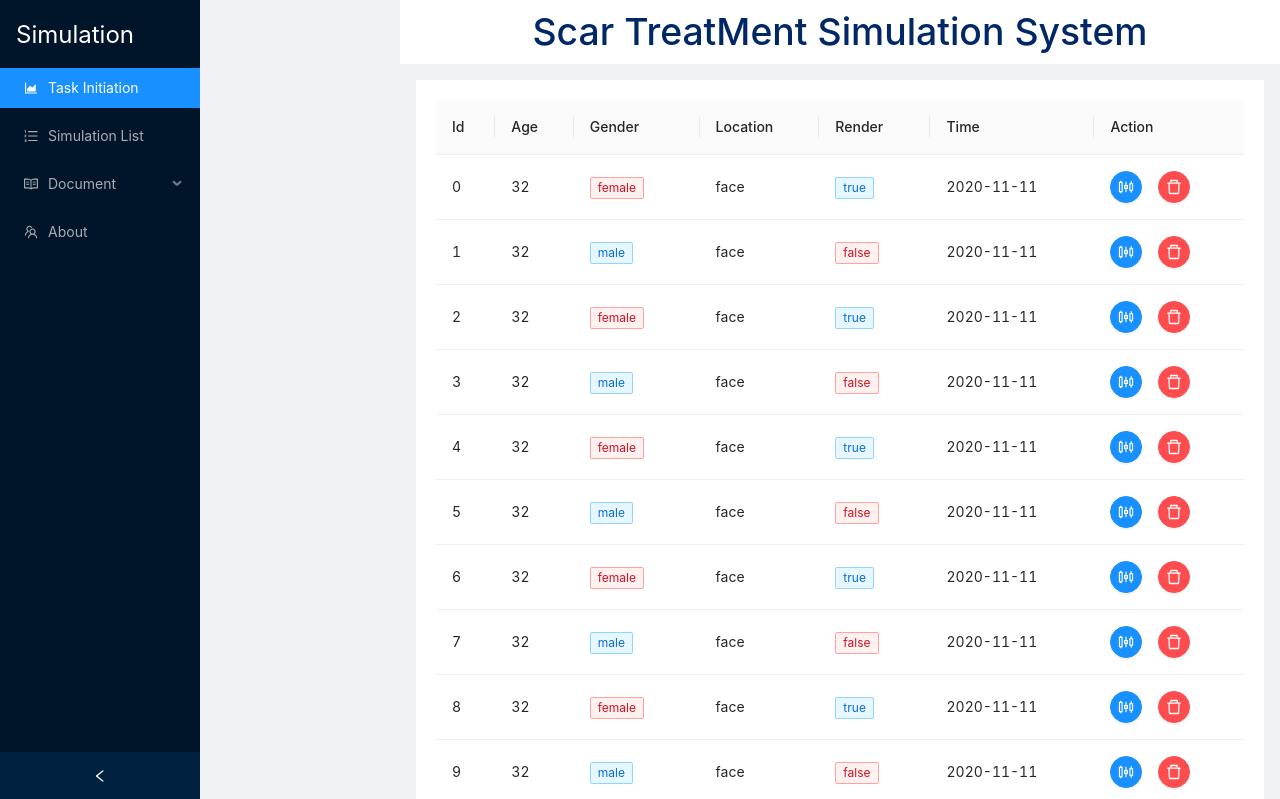
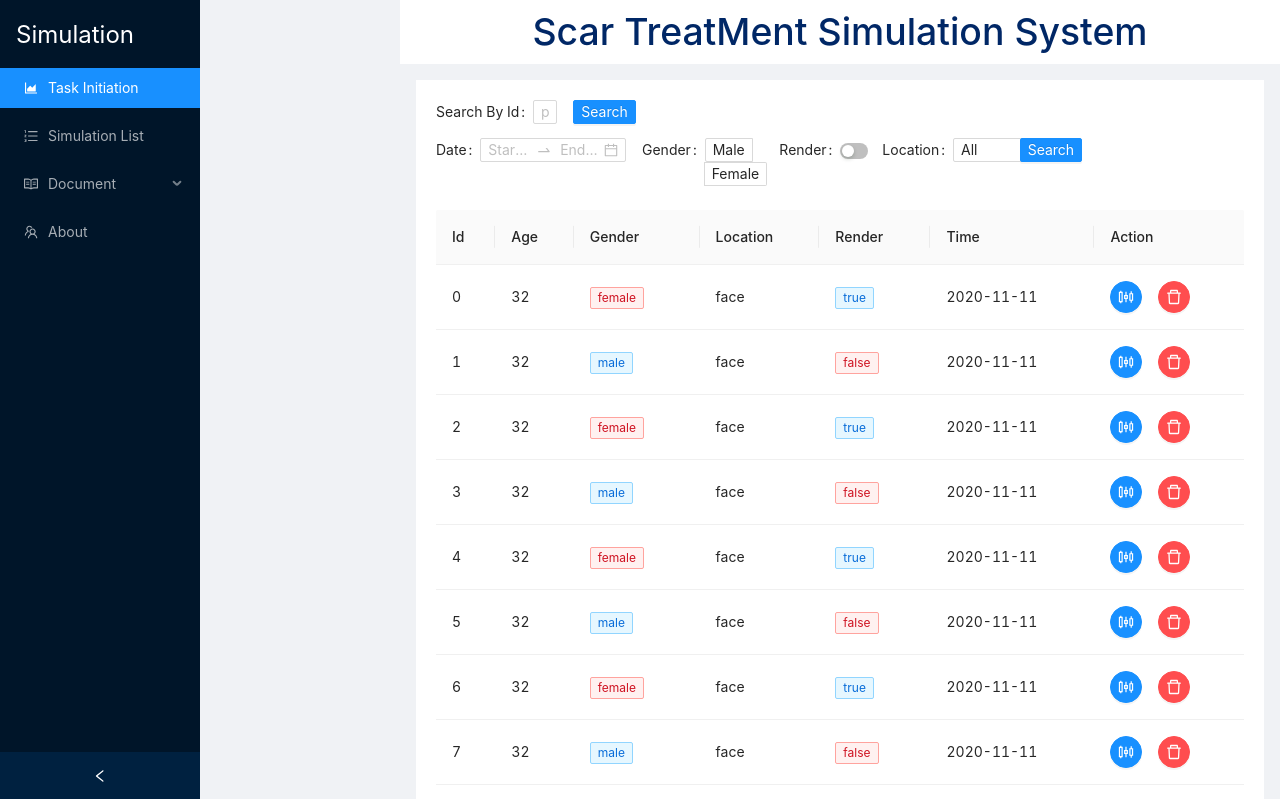
Before and after one commit to zhangzhao0907/simulation, a React (Create React App) app: page /#/simulations in a window 1280 px wide. Shown: the top 799 px of the page. Built offline with nearby package versions, Linux system fonts and the light colour scheme.

Commit message:
Add Search 1118

```diff
--- /dev/null
+++ b/src/Filter.js
@@ -0,0 +1,72 @@
+import { Form, DatePicker, Input, Button, Row, Col, Radio, Switch, Select } from 'antd';
+
+const { RangePicker } = DatePicker;
+const { Option } = Select;
+
+const rangeConfig = {
+    rules: [{ type: 'array', message: 'Please select time!' }],
+};
+
+const Fiter = () => {
+    const onFinish = fieldsValue => {
+
+    };
+
+    return (
+        <Form onFinish={onFinish} size='small'>
+            <Row gutter={[16, 0]}>
+                <Col span={4}>
+                    <Form.Item name={'id'} label="Search By Id">
+                        <Input placeholder="please enter the simulation id" />
+                    </Form.Item>
+                </Col>
+                <Col span={4}>
+                    <Form.Item>
+                        <Button type="primary">Search</Button>
+                    </Form.Item>
+                </Col>
+            </Row>
+            <Row gutter={[16, 0]} style={{ marginTop: "-10px" }}>
+                <Col span={6}>
+                    <Form.Item name="Date" label="Date" {...rangeConfig}>
+                        <RangePicker />
+                    </Form.Item>
+                </Col>
+                <Col span={4}>
+                    <Form.Item name="gender" label="Gender">
+                        <Radio.Group>
+                            <Radio.Button value="male">Male</Radio.Button>
+                            <Radio.Button value="female">Female</Radio.Button>
+                        </Radio.Group>
+                    </Form.Item>
+                </Col>
+                <Col span={3}>
+                    <Form.Item name="render" label="Render" valuePropName="checked">
+                        <Switch />
+                    </Form.Item>
+                </Col>
+
+                <Col span={4}>
+                    <Form.Item name="location" label="Location">
+                        <Select defaultValue="1" style={{ width: 100 }} loading>
+                            <Option value="1">All</Option>
+                            <Option value="2">Head</Option>
+                            <Option value="3">Face</Option>
+                            <Option value="4">Body</Option>
+                            <Option value="5">Hand</Option>
+                            <Option value="6">Foot</Option>
+                        </Select>
+                    </Form.Item>
+                </Col>
+
+                <Col span={3}>
+                    <Form.Item>
+                        <Button type="primary" htmlType="submit">Search</Button>
+                    </Form.Item>
+                </Col>
+            </Row>
+        </Form>
+    );
+};
+
+export default Fiter;
--- a/src/ResultData.js
+++ b/src/ResultData.js
@@ -1,6 +1,6 @@
 import './ResultData.css';
 import React from 'react';
-import { Statistic, Card, Row, Col, Image, Table } from 'antd';
+import { Statistic, Row, Col, Image, Table } from 'antd';
 import { input, output } from './Global.js';
 import { ExclamationCircleTwoTone, PieChartTwoTone, BoxPlotTwoTone, ExperimentTwoTone, StarTwoTone, SyncOutlined, FireOutlined
         ,BorderOutlined, NodeIndexOutlined, BugOutlined, LoginOutlined, DotChartOutlined, ThunderboltTwoTone} from '@ant-design/icons';
--- a/src/SimulationList.css
+++ b/src/SimulationList.css
@@ -1,7 +1,7 @@
 @import '~antd/dist/antd.css';
 
 .discription-wrapper {
-    color: rgba(0, 0, 0, 0.65);
+    color: rgba(255, 255, 255, 1);
     font-size: 14px;
     line-height: 1;
   }
@@ -18,5 +18,5 @@
   .discription-wrapper-p {
     display: inline-block;
     margin-right: 8px;
-    color: rgba(0, 0, 0, 0.85);
+    color: rgba(255, 255, 255, 0.6);
   }
--- a/src/SimulationList.js
+++ b/src/SimulationList.js
@@ -1,9 +1,11 @@
 import React from 'react';
 import { createHashHistory } from "history";
-import { Button, Table, Tag, Space, Drawer, Row, Col, Divider, Modal} from 'antd';
+import { Button, Table, Tag, Space, Drawer, Row, Col, Divider, Modal, Card} from 'antd';
 import { DeleteOutlined, SlidersOutlined } from '@ant-design/icons';
 import {input, output} from './Global.js';
 import './SimulationList.css';
+
+import Filter from './Filter.js'
 
 
 const DescriptionItem = ({ title, content }) => (
@@ -178,6 +180,7 @@ class SimulationList extends React.Component {
         const dataNow = data[this.state.i];
         return (
             <>
+                <Filter />
                 <Table columns={columns} dataSource={data} />
                 <Drawer
                     title='Simulation Resualt PreView'
@@ -185,6 +188,7 @@ class SimulationList extends React.Component {
                     closable={false}
                     onClose={this.onClose}
                     visible={this.state.visible}
+                    drawerStyle={{background:"#011528"}}
                 >
                     <Row>
                         <Col span={6} offset={1}>
@@ -200,7 +204,7 @@ class SimulationList extends React.Component {
                             <DescriptionItem title='Time' content={dataNow.time}></DescriptionItem>
                         </Col>
                     </Row>
-                    <p className="sub-title" style={{marginTop:'10px'}}>Input Parameters</p>
+                    <p className="sub-title" style={{marginTop:'10px', color:"white"}}>Input Parameters</p>
                     <Row>
                         <Col span={7} offset={1}>
                             <Description dataNow={dataNow} from={2} to={10}/>
@@ -241,7 +245,8 @@ class SimulationList extends React.Component {
                     </Row>
                     <Divider />
 
-                    <p className="sub-title">Simulation Resualt</p>
+                    <p className="sub-title" style={{color:"white"}}>Simulation Resualt</p>
+                    <Card style={{background:"#002766"}}>
                     <Row>
                         <Col span={7} offset={1}>
                             <DescriptionItem title={output[0].title} content='12.5'></DescriptionItem>
@@ -268,7 +273,9 @@ class SimulationList extends React.Component {
                             <DescriptionItem title={output[16].title} content='12.5'></DescriptionItem>
                         </Col>
                     </Row>
+                    </Card>
                     <Divider />
+
                     <Row>
                         <Col span={8} style={{textAlign:'center'}}>
                             <Button type="primary" onClick={() => this.showDrawer(this.state.i - 1)}>Previous</Button>
@@ -281,6 +288,7 @@ class SimulationList extends React.Component {
                         </Col>
 
                     </Row>
+
                 </Drawer>
             </>
         );
```
